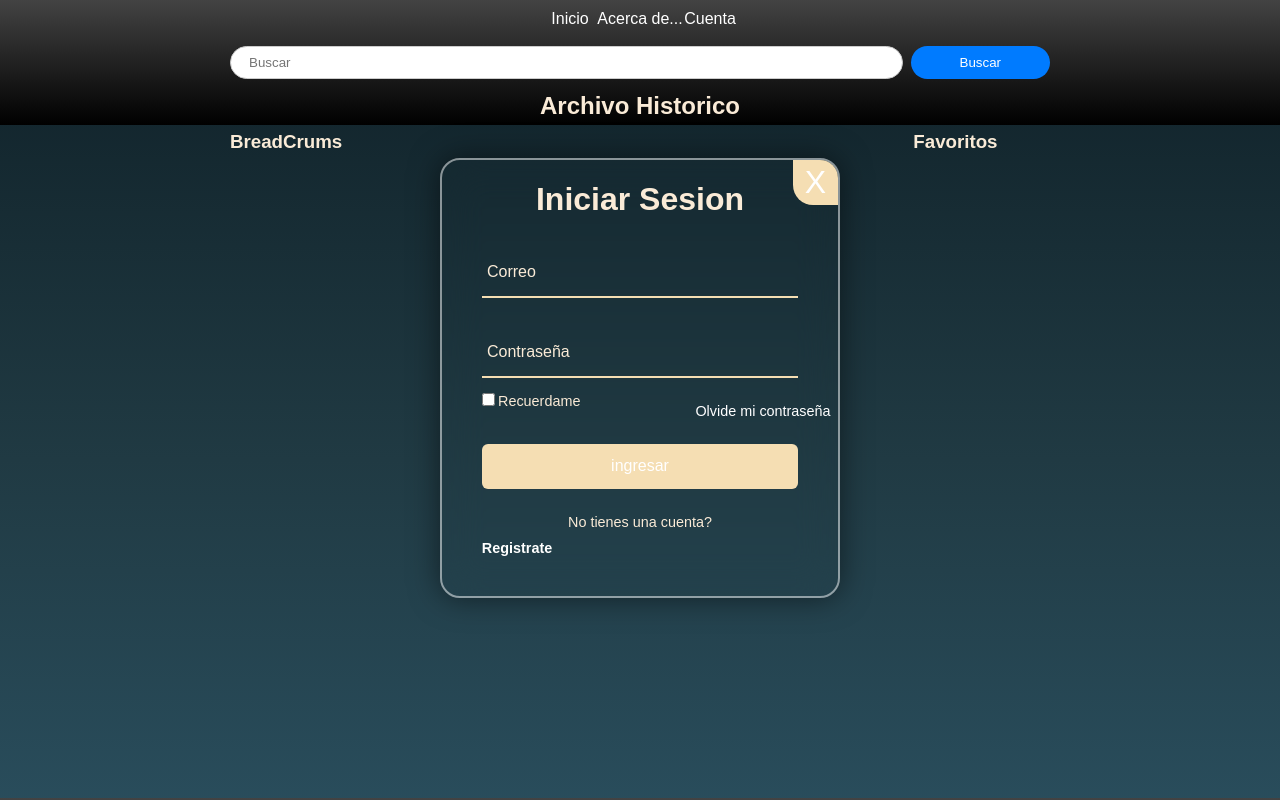
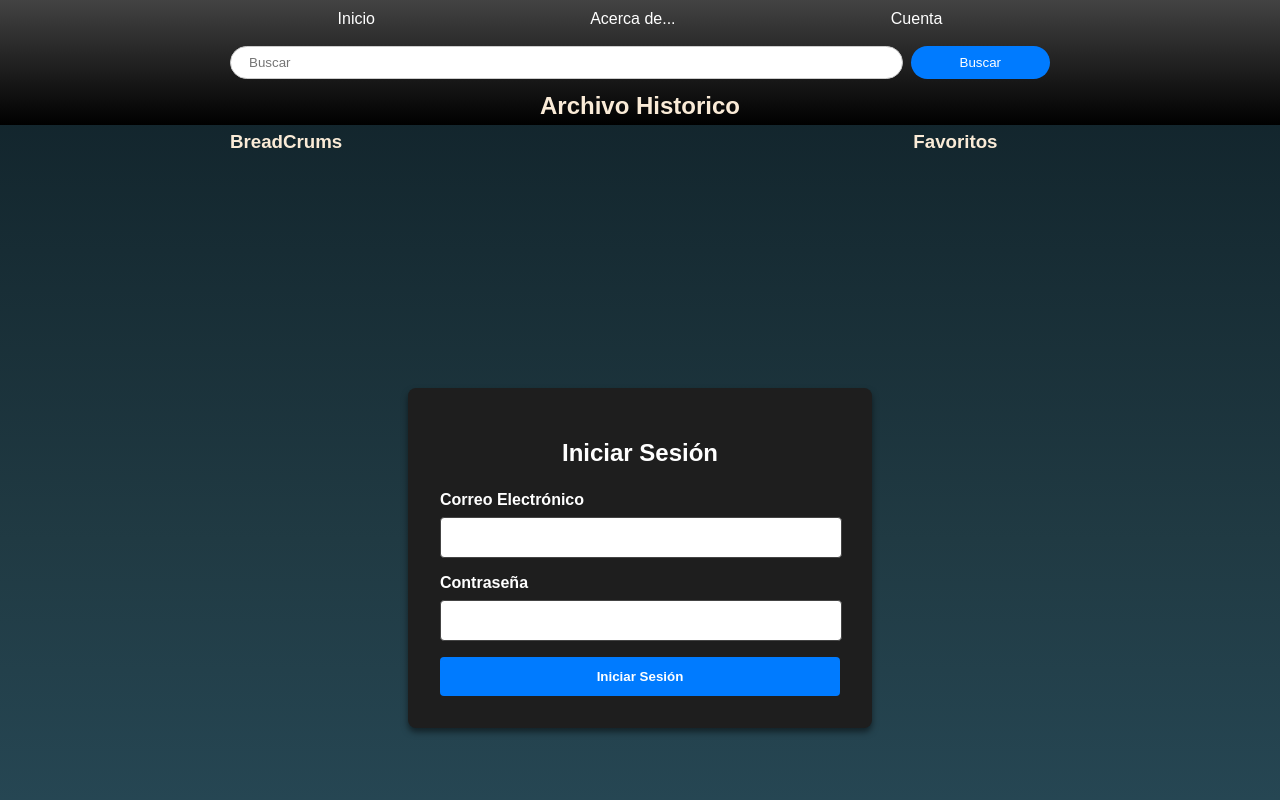
Before and after one commit to Facu137/Archivo-H-Frontend, a React (Vite) app: page /login in a window 1280 px wide. Shown: the top 800 px of the page. Built offline with nearby package versions, Linux system fonts and the light colour scheme.

Commit message:
cambios necesarios para login y unos errores de visualizacion en css

```diff
--- a/package.json
+++ b/package.json
@@ -1,5 +1,5 @@
 {
-  "name": "archivo-h",
+  "name": "archivo-h-frontend",
   "private": true,
   "version": "0.0.0",
   "type": "module",
--- a/src/components/NavBar/NavBar.css
+++ b/src/components/NavBar/NavBar.css
@@ -9,8 +9,7 @@ header {
 }
 
 nav {
-    width: 100%;
-
+  width: 100%;
   display: flex;
   flex-direction: column;
   align-items: center;
@@ -28,7 +27,6 @@ nav {
   padding: 10px 10px;
   text-decoration: none;
   color: #ffffff;
-  max-width: 70px;
 
   flex: auto;
 
--- a/src/index.css
+++ b/src/index.css
@@ -65,12 +65,6 @@ p {
 #contenido {
   min-height: 80vh;
   grid-area: contenido;
-
-  /*este dysplay flex seguramente tenga que quitarse para no causar problemas
-   a las otras rutas*/
-  display: flex;
-  align-items: center;
-  flex-direction: column;
 }
 
 /* Pantallas de escritorio grandes (2K o superior): */
--- a/src/routes/Login/Login.css
+++ b/src/routes/Login/Login.css
@@ -1,175 +1,68 @@
-*{
-    margin: 0;
-    padding: 0;
-    box-sizing: border-box;
-    font-family: 'Poppins', sans-serif;
-}
+/* Login.css */
 
-
-
-.wrapper{
-    position: relative;
-    width: 400px;
-    height: 440px;
-    background: transparent;
-    border: 2px solid rgba(255, 255, 255, 0.5);
-    border-radius: 20px ;
-    backdrop-filter: blur(20px);
-    box-shadow: 0 0 30px rgba(0, 0, 0, .5);
+.login-container {
   display: flex;
   justify-content: center;
   align-items: center;
-    overflow: hidden;
-    transition: transform .5s ease, height .2s ease;
+  height: 100vh;
 }
 
-  .wrapper.active-popup{
-    transform: scale(1);
+.login-form {
+  background-color: #1e1e1e;
+  /* Fondo del formulario oscuro */
+  padding: 2rem;
+  border-radius: 8px;
+  box-shadow: 0 4px 6px rgba(0, 0, 0, 0.5);
+  width: 100%;
+  max-width: 400px;
+  color: #ffffff;
+  /* Texto en blanco para contraste */
 }
 
-  .wrapper.active {
-    height: 520px;
-  }
-
-  .wrapper .form-box.register{
-    position: absolute;
-    transition: none;
-    transform: translateX(400px);
-  }
-
-  .wrapper.active .form-box.register{
-    transition: transform .18s ease;
-    transform: translateX(0);
-  }
-
-  .wrapper .form-box{
-    width: 100%;
-    padding: 40px;
-  }
-
-  .wrapper .form-box.login{
-    transition: transform .18s ease;
-    transform: translateX(0);
-  }
-
-  .wrapper.active .form-box.login{
-    transition: none;
-    transform: translateX(-400px);
-  }
-
-
-
-  .wrapper .icon-close{
-    position: absolute;
-    top: 0;
-    right: 0;
-    width: 45px;
-    height: 45px;
-    background: wheat;
-    font-size: 2em;
-    color: white;
-    display: flex;
-    justify-content: center;
-    align-items: center;
-    border-bottom-left-radius: 20px;
-    cursor: pointer;
-    z-index: 1;
-  }
-
-
-  .form-box h2{
-    font-size: 2em;
+.login-form h2 {
+  margin-bottom: 1.5rem;
   text-align: center;
 }
 
-  .input-box{
-    position: relative;
-    width: 100%;
-    height: 50px;
-    border-bottom: 2px solid wheat;
-    margin: 30px 0;
+.form-group {
+  margin-bottom: 1rem;
 }
 
-  .input-box label{
-    position: absolute;
-    top: 50%;
-    left: 5px;
-    transform: translateY(-50%);
-    font-size: 1em;
-    font-weight: 500;
-    pointer-events: none;
-    transition: .5s;
+.form-group label {
+  display: block;
+  margin-bottom: 0.5rem;
+  font-weight: bold;
 }
 
-  .input-box input:focus~label,
-  .input-box input:valid~label{
-    top: -5px;
-  }
-
-  .input-box input{
-    width: 100%;
-    height: 100%;
-    background: transparent;
-    border: none;
-    outline: none;
-    font-size: 1em;
-    font-weight: 600;
-    padding: 0 35px 0 5px;
-  }
-
-  .input-box .icon{
-    position: absolute;
-    right:  8px;
-    font-size: 1.2em;
-    line-height: 57px;
+.form-group input {
+  width: 94%;
+  padding: 0.75rem;
+  border: 1px solid #444;
+  /* Borde oscuro */
+  border-radius: 4px;
 
 }
 
-  .remember-forgot{
-    font-size: .9em;
-    font-weight: 500;
-    margin: -15px 0 15px;
-    display: flex;
-    justify-content: space-between;
+.form-group input:focus {
+  border-color: #007bff;
+  /* Borde azul al enfocar */
+  outline: none;
 }
 
-  .remember-forgot label input {
-    margin-right: 3px;
+.login-form button {
+  width: 100%;
+  padding: 0.75rem;
+  background-color: #007bff;
+  /* Botón azul */
+  color: #ffffff;
+  /* Texto en blanco para contraste */
+  border: none;
+  border-radius: 4px;
+  cursor: pointer;
+  font-weight: bold;
 }
 
-  .remember-forgot a {
-    text-decoration: none;
+.login-form button:hover {
+  background-color: #0056b3;
+  /* Botón azul más oscuro al pasar el mouse */
 }
-
-  .remember-forgot a:hover{
-    text-decoration: underline;
-  }
-
-  .btn{
-    width: 100%;
-    height: 45px;
-    background: wheat;
-    border: none;
-    border-radius: 6px;
-    outline: none;
-    cursor: pointer;
-    color: white;
-    font-size: 1em;
-    font-weight: 500;
-  }
-
-  .login-register {
-    font-size: .9em;
-    text-align: center;
-    font-weight: 500;
-    margin: 25px 0 10px;
-  }
-
-  .login-register p a{
-    text-decoration: none;
-    font-weight: 600
-  }
-
-  .login-register p a:hover{
-    text-decoration: underline;
-  }
--- a/src/routes/Login/Login.jsx
+++ b/src/routes/Login/Login.jsx
@@ -1,76 +1,29 @@
 import './Login.css';
 
 export const Login = () => {
+  const handleSubmit = (event) => {
+    event.preventDefault();
+    const formData = new FormData(event.target);
+    const email = formData.get('email');
+    const password = formData.get('password');
+    console.log({ email, password });
+    // Aquí puedes agregar la lógica para enviar los datos al servidor
+  };
+
   return (
-<div class="wrapper">
-      <span class="icon-close">
-        <ion-icon name="close-outline">
-          X
-        </ion-icon></span>
-
-      <div class="form-box login">
-        <h2>Iniciar Sesion</h2>
-        <form action="#">
-          <div class="input-box">
-            <span class="icon"><ion-icon name="mail"></ion-icon></span>
-            <input type="email" required />
-            <label>Correo</label>
-          </div>
-          <div class="input-box">
-            <span class="icon"><ion-icon name="lock-closed"></ion-icon></span>
-            <input type="Contraseña" required />
-            <label>Contraseña</label>
-          </div>
-          <div class="remember-forgot">
-            <label
-              ><input type="checkbox" />
-              Recuerdame
-            </label>
-            <a href="#">Olvide mi contraseña</a>
-          </div>
-
-          <button type="submit" class="btn">ingresar</button>
-          <div class="login-register">
-            <p>
-              No tienes una cuenta?
-              <a href="#" class="register-link">Registrate</a>
-            </p>
-          </div>
-        </form>
-      </div>
-
-      <div class="form-box register">
-        <h2>Registrate</h2>
-        <form action="#">
-          <div class="input-box">
-            <span class="icon"><ion-icon name="person"></ion-icon></span>
-            <input type="text" required />
-            <label>Nombre de usuario</label>
-          </div>
-          <div class="input-box">
-            <span class="icon"><ion-icon name="mail"></ion-icon></span>
-            <input type="email" required />
-            <label>Correo</label>
-          </div>
-          <div class="input-box">
-            <span class="icon"><ion-icon name="lock-closed"></ion-icon></span>
-            <input type="Contraseña" required />
-            <label>Contraseña</label>
-          </div>
-          <div class="remember-forgot">
-            <label
-              ><input type="checkbox" />
-              Acepto los terminos y condiciones
-            </label>
-          </div>
-          <button type="submit" class="btn">Registrarse</button>
-          <div class="login-register">
-            <p>
-              ya tienes una cuenta? <a href="#" class="login-link">ingresa</a>
-            </p>
-          </div>
-        </form>
-      </div>
+    <div className="login-container">
+      <form onSubmit={handleSubmit} className="login-form">
+        <h2>Iniciar Sesión</h2>
+        <div className="form-group">
+          <label htmlFor="email">Correo Electrónico</label>
+          <input type="email" id="email" name="email" required />
+        </div>
+        <div className="form-group">
+          <label htmlFor="password">Contraseña</label>
+          <input type="password" id="password" name="password" required />
+        </div>
+        <button type="submit">Iniciar Sesión</button>
+      </form>
     </div>
   );
 };
--- a/src/routes/MiCuenta/MiCuenta.jsx
+++ b/src/routes/MiCuenta/MiCuenta.jsx
@@ -4,9 +4,8 @@ export const MiCuenta = () => {
 
         <nav class="MenuV">
         <a href="">Favoritos/historial</a>
-        <a href="">Crear/ Editar Noticias</a>
+        <a href="">Gestionar mi Cuenta</a>
         <a href="">Crear/ Editar Archivos</a>
-        <a href="">Gestionar mi Cuenta</a>
         <a href="">Gestión de Empleados</a>
         <a href="">Seguridad y Respaldo</a>
      </nav>
```
Also changed, not shown: 1 other file (tests, documents, lock files or other folders). Lines whose indentation alone changed are shown as unchanged.
